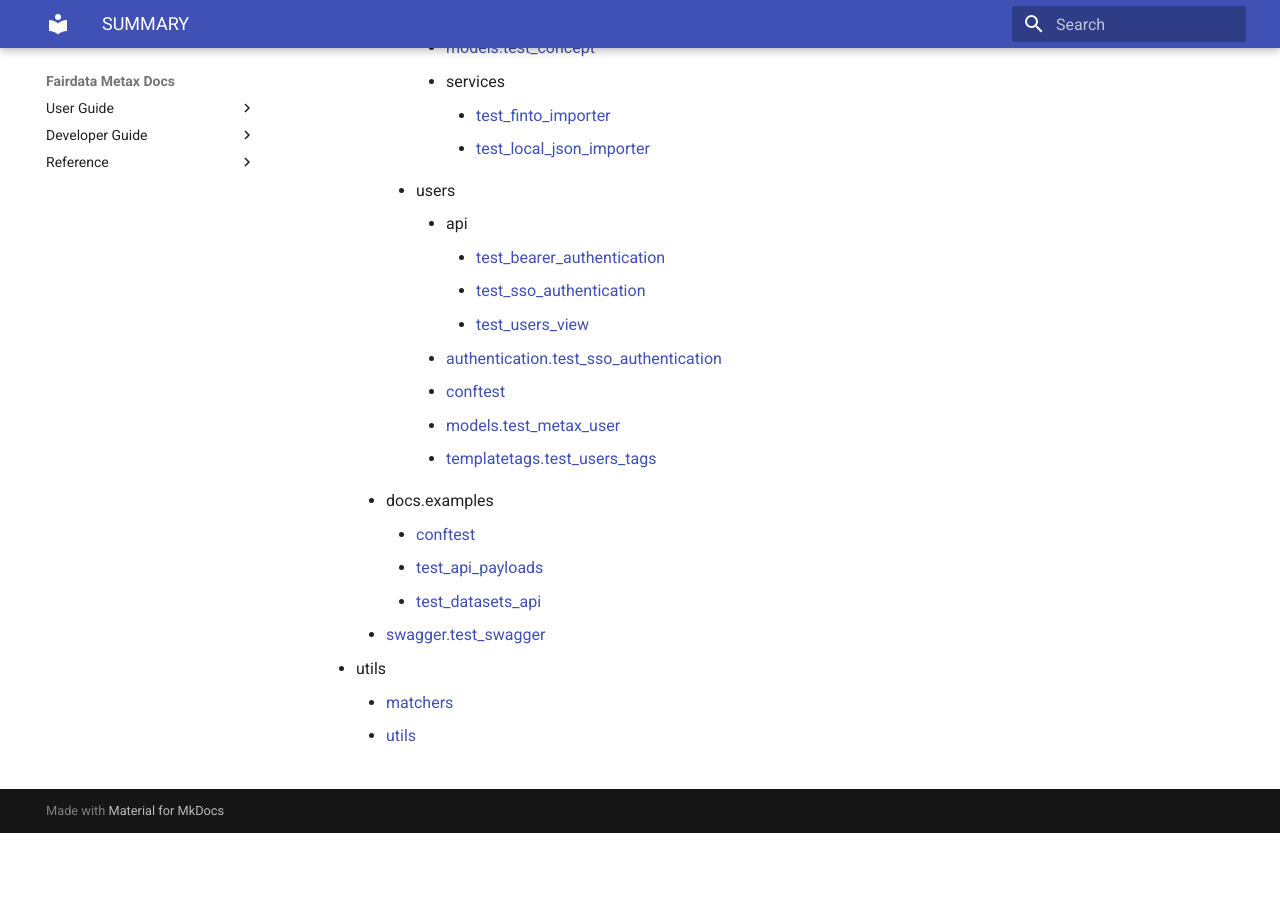
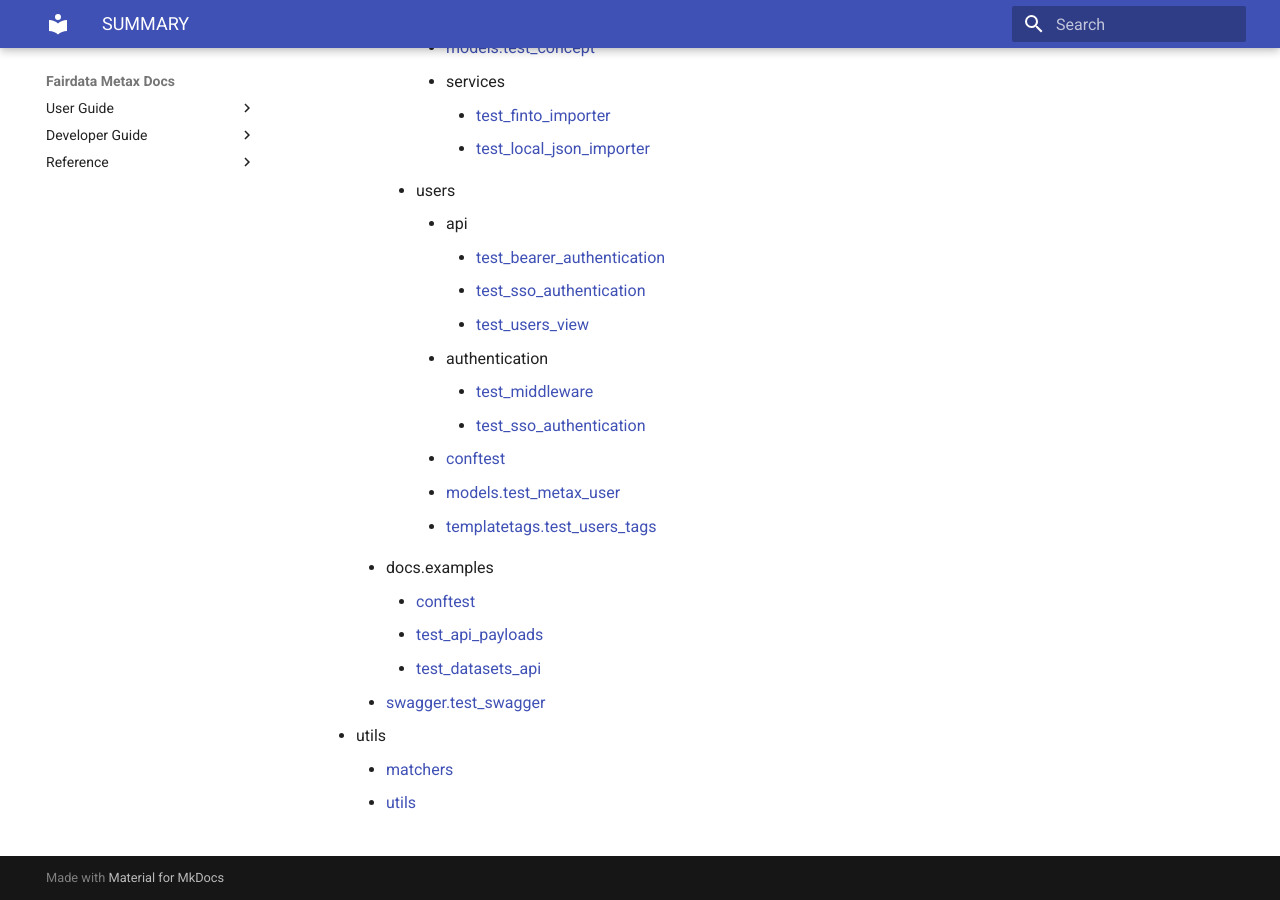
Before and after one commit to CSCfi/fairdata-metax-v3, an MkDocs documentation site: the page built from docs/reference/SUMMARY.md, in a window 1280 px wide and 900 px high, scrolled down 8154 px. Built offline with MkDocs 1.6.1 and Material for MkDocs 9.7.7, drawn with Linux system fonts in a browser that asks for light colours; comment, search, counter and statistics services are not loaded; before the commit the page ends 8987 px from its top, so only the background shows below that.

Commit message:
Regenerate reference

```diff
--- a/docs/reference/SUMMARY.md
+++ b/docs/reference/SUMMARY.md
@@ -244,7 +244,9 @@
                     - [test_bearer_authentication](tests/unit/apps/users/api/test_bearer_authentication.md)
                     - [test_sso_authentication](tests/unit/apps/users/api/test_sso_authentication.md)
                     - [test_users_view](tests/unit/apps/users/api/test_users_view.md)
-                - [authentication.test_sso_authentication](tests/unit/apps/users/authentication/test_sso_authentication.md)
+                - authentication
+                    - [test_middleware](tests/unit/apps/users/authentication/test_middleware.md)
+                    - [test_sso_authentication](tests/unit/apps/users/authentication/test_sso_authentication.md)
                 - [conftest](tests/unit/apps/users/conftest.md)
                 - [models.test_metax_user](tests/unit/apps/users/models/test_metax_user.md)
                 - [templatetags.test_users_tags](tests/unit/apps/users/templatetags/test_users_tags.md)
```
Also changed, not shown: docs/reference/src/apps/core/serializers/dataset_serializer.md (+2 -2 lines), 1 other file.
